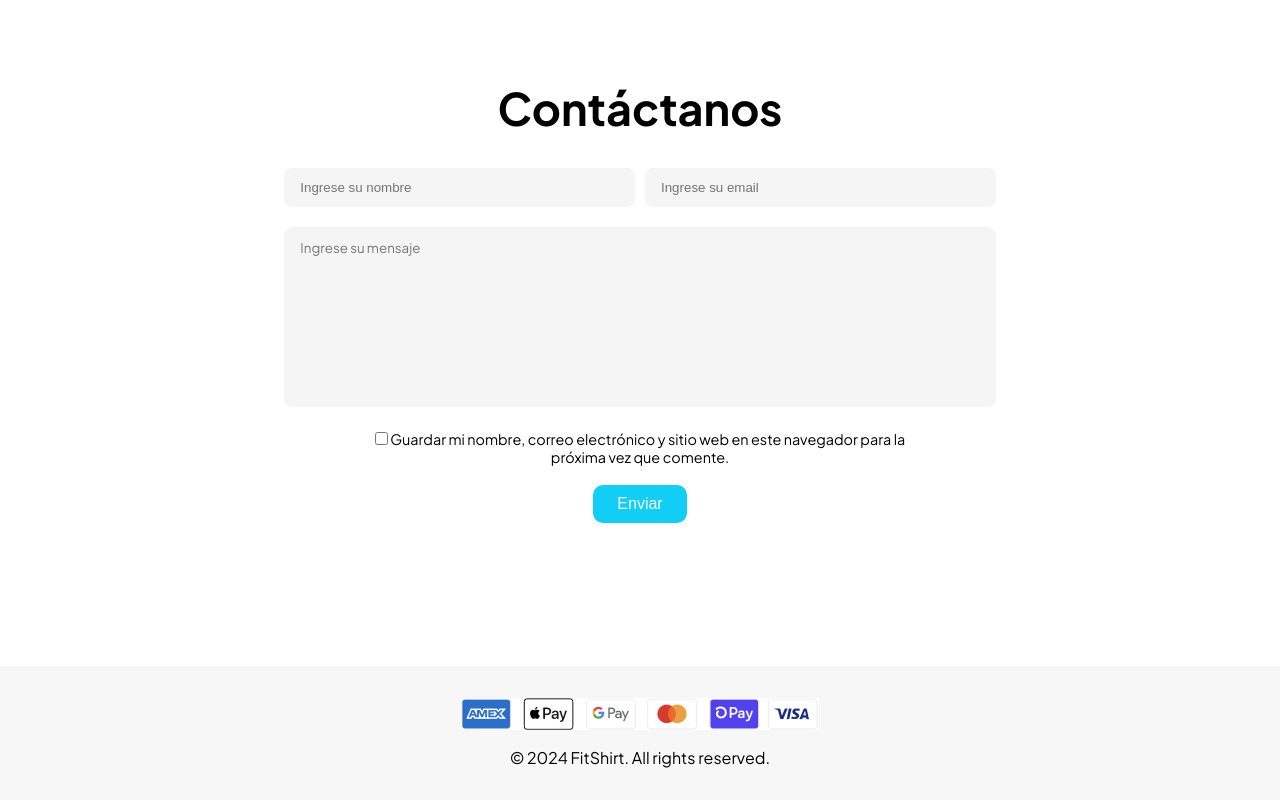
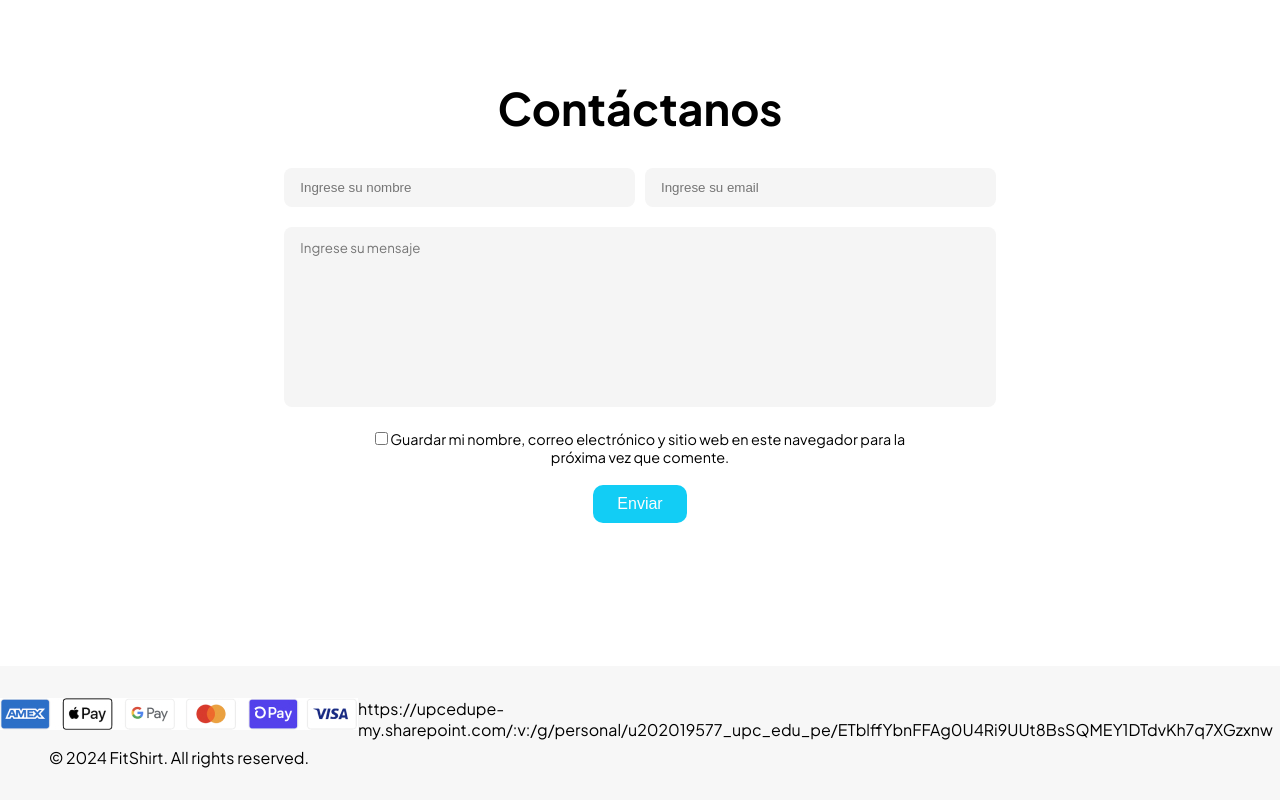
Before and after one commit to PollosHermanosUPC/FitShirt-Landing-Page, a plain HTML site: page index.html in a window 1280 px wide. Shown: the part 3014-3814 px from the top of the page. Drawn offline with Linux system fonts and the light colour scheme.

Commit message:
feat: added about the product link

```diff
--- a/index.html
+++ b/index.html
@@ -187,6 +187,7 @@
       <img alt="payment-methods" src="./public/assets/images/home/footer-payment-method.png.jpg">
       <p>© 2024 FitShirt. All rights reserved.</p>
     </div>
+    <p>https://upcedupe-my.sharepoint.com/:v:/g/personal/u202019577_upc_edu_pe/ETblffYbnFFAg0U4Ri9UUt8BsSQMEY1DTdvKh7q7XGzxnw </p>
   </footer>
 
 </body>
```
